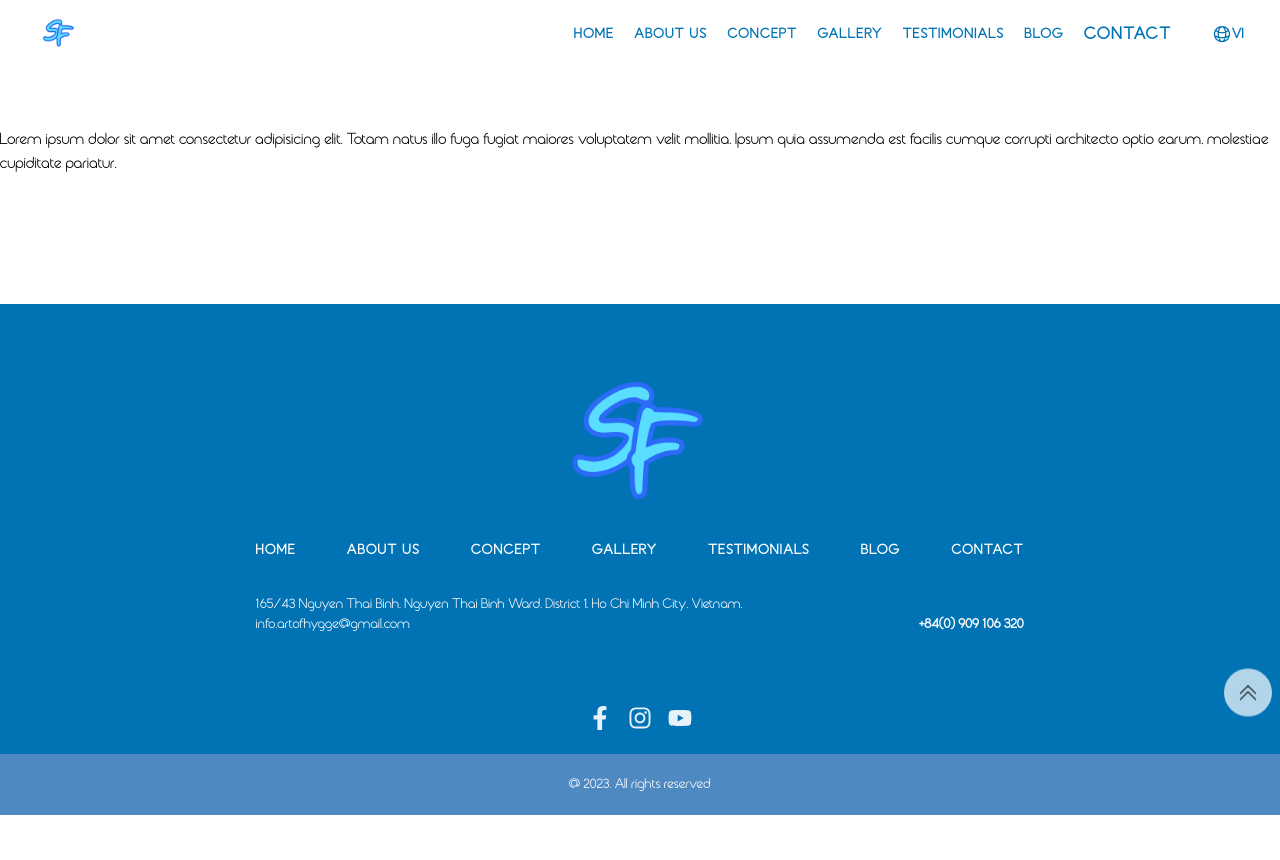
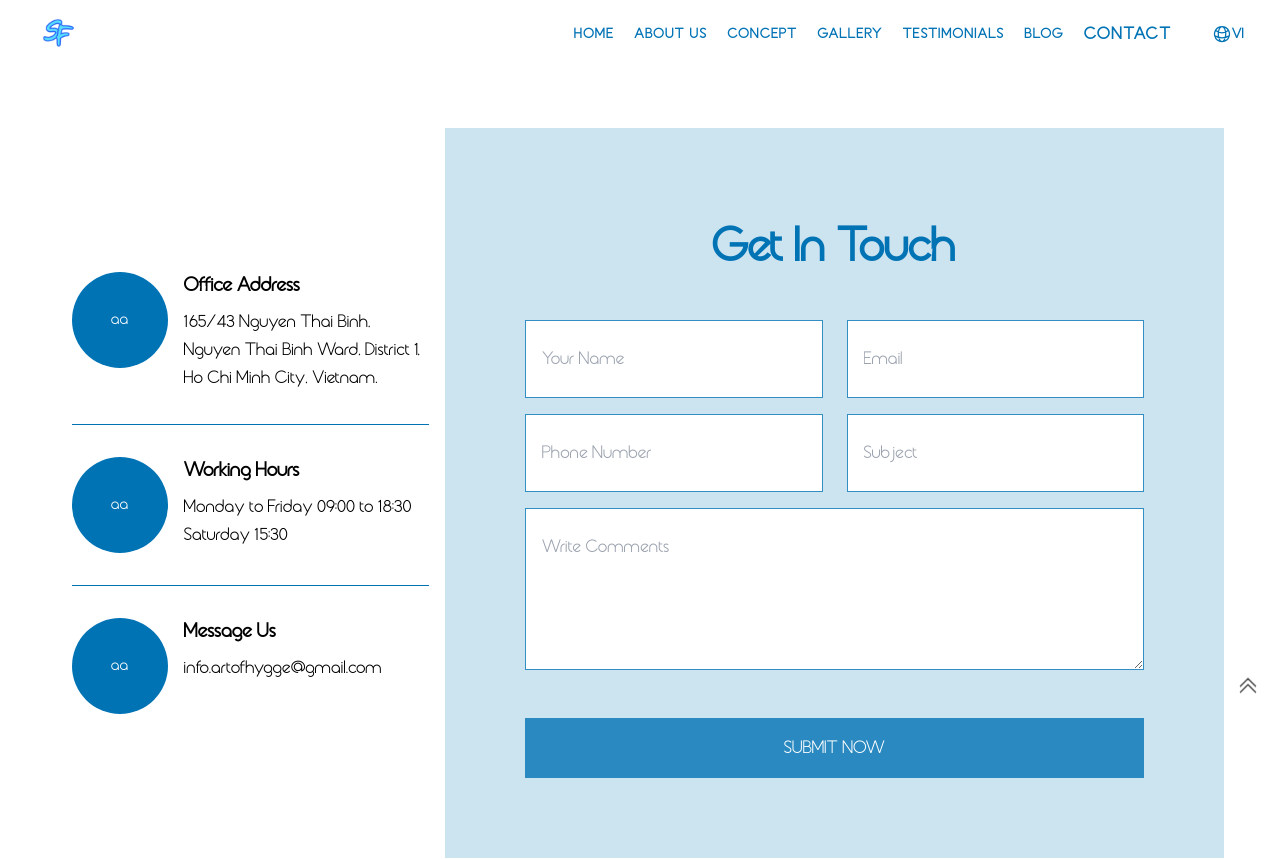
Before and after one commit to NguyenUyen-ReactJs2206/Hygge_Event, a React (Vite) app in the folder EventApp/: page /contact in a window 1280 px wide. Shown: the top 860 px of the page. Before the commit the page ends 815 px from the top, so only its background shows below. Built offline with nearby package versions, Linux system fonts and the light colour scheme.

Commit message:
Layout Contact

```diff
--- a/EventApp/src/components/NavHeader/NavHeader.tsx
+++ b/EventApp/src/components/NavHeader/NavHeader.tsx
@@ -18,7 +18,7 @@ export default function NavHeader() {
   const handleScroll = () => {
     const currentScrollPos = window.scrollY
 
-    setShowNav(() => (currentScrollPos === 0 ? false : true))
+    setShowNav(() => (currentScrollPos < 50 ? false : true))
     setOpen(false)
   }
   useEffect(() => {
@@ -225,8 +225,8 @@ export default function NavHeader() {
         </nav>
 
         <nav
-          className={`fixed top-0 z-[99999] w-full bg-blue py-2 opacity-100 transition-all duration-[700ms]
-     ${showNav ? 'visible transition-all duration-[700ms]' : 'invisible translate-y-[-100%] duration-[700ms]'}`}
+          className={`fixed top-0 z-[99999] w-full bg-blue py-2 opacity-100 transition-all duration-[300ms]
+     ${showNav ? 'visible transition-all duration-[300ms]' : 'invisible translate-y-[-100%] duration-[300ms]'}`}
         >
           <div className='container'>
             <div className='flex items-center justify-between font-medium'>
--- a/EventApp/src/pages/Contact/Contact.tsx
+++ b/EventApp/src/pages/Contact/Contact.tsx
@@ -1,10 +1,97 @@
 export default function Contact() {
   return (
     <div className='contact-page py-32' id='top'>
-      <div>
-        Lorem ipsum dolor sit amet consectetur adipisicing elit. Totam natus illo fuga fugiat maiores voluptatem velit
-        mollitia. Ipsum quia assumenda est facilis cumque corrupti architecto optio earum, molestiae cupiditate
-        pariatur.
+      <div className='container mx-auto sm:max-w-[500px] md:max-w-[700px] lg:max-w-[980px] xl:max-w-[1200px] twoXl:max-w-[1300px]'>
+        <div className='grid-cols-12 md:grid'>
+          <div className='col-span-12 flex items-center justify-center lg:col-span-4'>
+            <div className='mx-4'>
+              <div className='grid grid-cols-2'>
+                <div className='col-span-2 md:col-span-1 lg:col-span-2'>
+                  <div className='flex border-b border-b-blue py-8'>
+                    <div className='flex h-24 w-24 flex-shrink-0 items-center justify-center rounded-full bg-blue text-white'>
+                      aa
+                    </div>
+                    <div className='ml-4 break-normal'>
+                      <h5 className='text-xl font-semibold'>Office Address</h5>
+                      <p className='mt-2 text-lg'>
+                        165/43 Nguyen Thai Binh, Nguyen Thai Binh Ward, District 1, Ho Chi Minh City, Vietnam.
+                      </p>
+                    </div>
+                  </div>
+                </div>
+                <div className='col-span-2 md:col-span-1 lg:col-span-2'>
+                  <div className='flex border-b border-b-blue py-8'>
+                    <div className='flex h-24 w-24 flex-shrink-0 items-center justify-center rounded-full bg-blue text-white'>
+                      aa
+                    </div>
+                    <div className='ml-4 break-normal'>
+                      <h5 className='text-xl font-semibold'>Working Hours</h5>
+                      <p className='mt-2 text-lg'>Monday to Friday 09:00 to 18:30 Saturday 15:30</p>
+                    </div>
+                  </div>
+                </div>
+                <div className='col-span-2 md:col-span-1 lg:col-span-2'>
+                  <div className='flex  py-8'>
+                    <div className='flex h-24 w-24 flex-shrink-0 items-center justify-center rounded-full bg-blue text-white'>
+                      aa
+                    </div>
+                    <div className='ml-4 break-normal'>
+                      <h5 className='text-xl font-semibold'>Message Us</h5>
+                      <p className='mt-2 text-lg'>info.artofhygge@gmail.com</p>
+                    </div>
+                  </div>
+                </div>
+              </div>
+            </div>
+          </div>
+          <div className=' col-span-12 lg:col-span-8'>
+            <form className='bg-blue/20 px-4 py-20 text-center sm:px-6 md:px-10 lg:px-16 xl:px-20'>
+              <h2 className='mb-8 py-4 text-5xl font-extrabold text-blue'>Get In Touch</h2>
+              <div className='grid grid-cols-2 gap-x-6 gap-y-4'>
+                <div className='col-span-2 md:col-span-1'>
+                  <input
+                    placeholder='Your Name'
+                    type='text'
+                    className='w-full border border-blue/80 px-4 py-6 text-lg outline-none focus:outline-blue'
+                  />
+                </div>
+                <div className='col-span-2 md:col-span-1'>
+                  <input
+                    placeholder='Email'
+                    type='email'
+                    className='w-full border border-blue/80 px-4 py-6 text-lg outline-none focus:outline-blue'
+                  />
+                </div>
+                <div className='col-span-2 md:col-span-1'>
+                  <input
+                    placeholder='Phone Number'
+                    type='text'
+                    className='w-full border border-blue/80 px-4 py-6 text-lg outline-none focus:outline-blue'
+                  />
+                </div>
+                <div className='col-span-2 md:col-span-1'>
+                  <input
+                    placeholder='Subject'
+                    type='text'
+                    className='w-full border border-blue/80 px-4 py-6 text-lg outline-none focus:outline-blue'
+                  />
+                </div>
+                <div className='col-span-2'>
+                  <textarea
+                    placeholder='Write Comments'
+                    className='w-full border border-blue/80 px-4 py-6 text-lg outline-none focus:outline-blue'
+                    rows={4}
+                  ></textarea>
+                </div>
+                <div className='col-span-2'>
+                  <button className='mt-6 w-full bg-blue/80 px-4 py-4 text-lg uppercase text-white outline-none hover:bg-blue'>
+                    Submit Now
+                  </button>
+                </div>
+              </div>
+            </form>
+          </div>
+        </div>
       </div>
     </div>
   )
```
